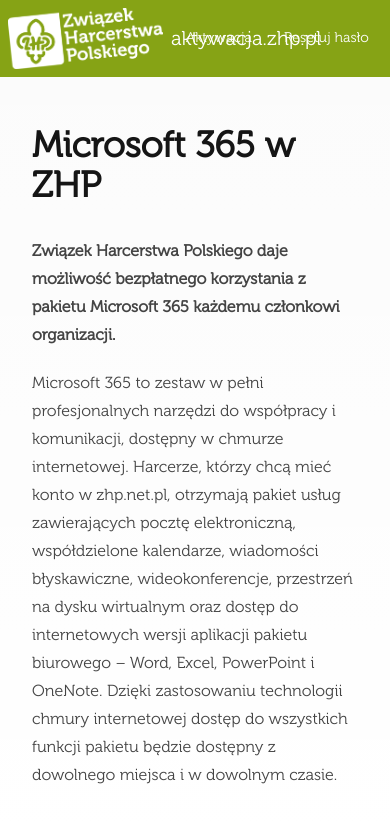
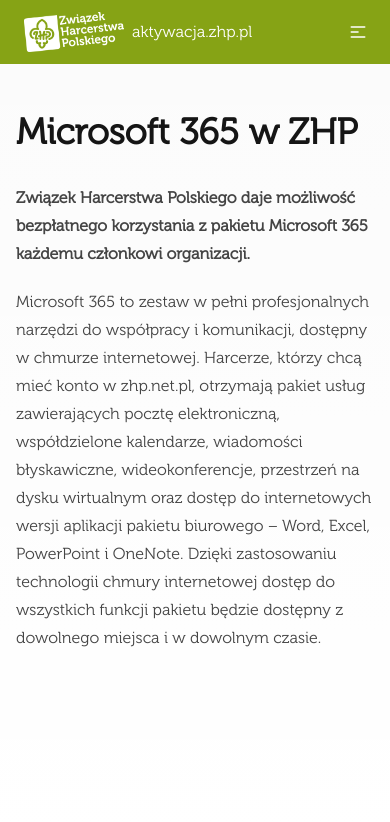
Before and after one commit to itwzhp/zhp-accounts, a Next.js app in the folder apps/zhp-accounts-frontend/: page / in a window 390 px wide. Shown: the top 822 px of the page. Built offline with nearby package versions, Linux system fonts and the light colour scheme.

Commit message:
Adding navigation with drawer

```diff
--- a/apps/zhp-accounts-frontend/app/layout.tsx
+++ b/apps/zhp-accounts-frontend/app/layout.tsx
@@ -16,6 +16,11 @@
   title: 'Aktywacja | Microsoft365 w ZHP',
 };
 
+const navigationRoutes = [
+  { label: 'Aktywacja', href: '/' },
+  { label: 'Resetuj hasło', href: '/' },
+];
+
 export default function RootLayout({
   children,
 }: Readonly<{
@@ -23,39 +28,87 @@
 }>) {
   return (
     <html lang="pl">
-      <body className={clsx(museo.className, inter.className)}>
-        <Navbar />
-        {children}
+      <body className={clsx(museo.className, inter.className, 'drawer')}>
+        <input
+          id="navigation-drawer"
+          type="checkbox"
+          className="drawer-toggle"
+        />
+
+        <div className="drawer-content flex flex-col">
+          <Navbar navigationRoutes={navigationRoutes} />
+
+          {children}
+        </div>
+
+        <div className="drawer-side">
+          <label
+            htmlFor="navigation-drawer"
+            aria-label="close sidebar"
+            className="drawer-overlay"
+          ></label>
+          <ul className="menu min-h-full w-80 bg-base-200 p-4">
+            {navigationRoutes.map((route) => (
+              <li key={route.label}>
+                <Link href={route.href}>{route.label}</Link>
+              </li>
+            ))}
+          </ul>
+        </div>
       </body>
     </html>
   );
 }
 
-function Navbar() {
+function Navbar({
+  navigationRoutes,
+}: {
+  navigationRoutes: { label: string; href: string }[];
+}) {
   return (
-    <div className="navbar bg-primary text-primary-content">
-      <div className="flex-1">
+    <div className="navbar w-full bg-primary text-primary-content">
+      <div className="mx-2 flex-1 px-2">
         <Link href="/" className="flex items-center gap-2">
           <Image
             src="/images/identifier-zhp-white.png"
-            height={60}
-            width={155}
+            height={45}
+            width={100}
             alt="Związek Harcerstwa Polskiego"
           />
-          <span className="text-xl font-medium">
-            aktywacja.zhp.pl
-          </span>
+          <span>aktywacja.zhp.pl</span>
         </Link>
       </div>
 
-      <div className="flex-none">
-        <ul className="menu menu-horizontal px-1">
-          <li>
-            <Link href="/">Aktywacja</Link>
-          </li>
-          <li>
-            <Link href="/">Resetuj hasło</Link>
-          </li>
+      <div className="flex-none lg:hidden">
+        <label
+          htmlFor="navigation-drawer"
+          aria-label="open sidebar"
+          className="btn btn-square btn-ghost"
+        >
+          <svg
+            xmlns="http://www.w3.org/2000/svg"
+            className="h-5 w-5"
+            fill="none"
+            viewBox="0 0 24 24"
+            stroke="currentColor"
+          >
+            <path
+              strokeLinecap="round"
+              strokeLinejoin="round"
+              strokeWidth="2"
+              d="M4 6h16M4 12h8m-8 6h16"
+            />
+          </svg>
+        </label>
+      </div>
+
+      <div className="hidden flex-none lg:block">
+        <ul className="menu menu-horizontal">
+          {navigationRoutes.map((route) => (
+            <li key={route.label}>
+              <Link href={route.href}>{route.label}</Link>
+            </li>
+          ))}
         </ul>
       </div>
     </div>
--- a/apps/zhp-accounts-frontend/app/page.tsx
+++ b/apps/zhp-accounts-frontend/app/page.tsx
@@ -2,14 +2,16 @@
 
 export default function Home() {
   return (
-    <main className="container mx-auto px-8 py-12">
-      <div className="flex flex-col items-center gap-8">
-        <div className="prose w-full max-w-4xl">
+    <main className="container mx-auto px-4">
+      <div className="flex flex-col">
+        <div className="prose max-w-none py-12">
           <h1>Microsoft 365 w ZHP</h1>
+
           <p className="font-bold">
             Związek Harcerstwa Polskiego daje możliwość bezpłatnego korzystania z pakietu
             Microsoft 365 każdemu członkowi organizacji.
           </p>
+
           <p>
             Microsoft 365 to zestaw w pełni profesjonalnych narzędzi do współpracy i komunikacji,
             dostępny w chmurze internetowej. Harcerze, którzy chcą mieć konto w zhp.net.pl,
```
